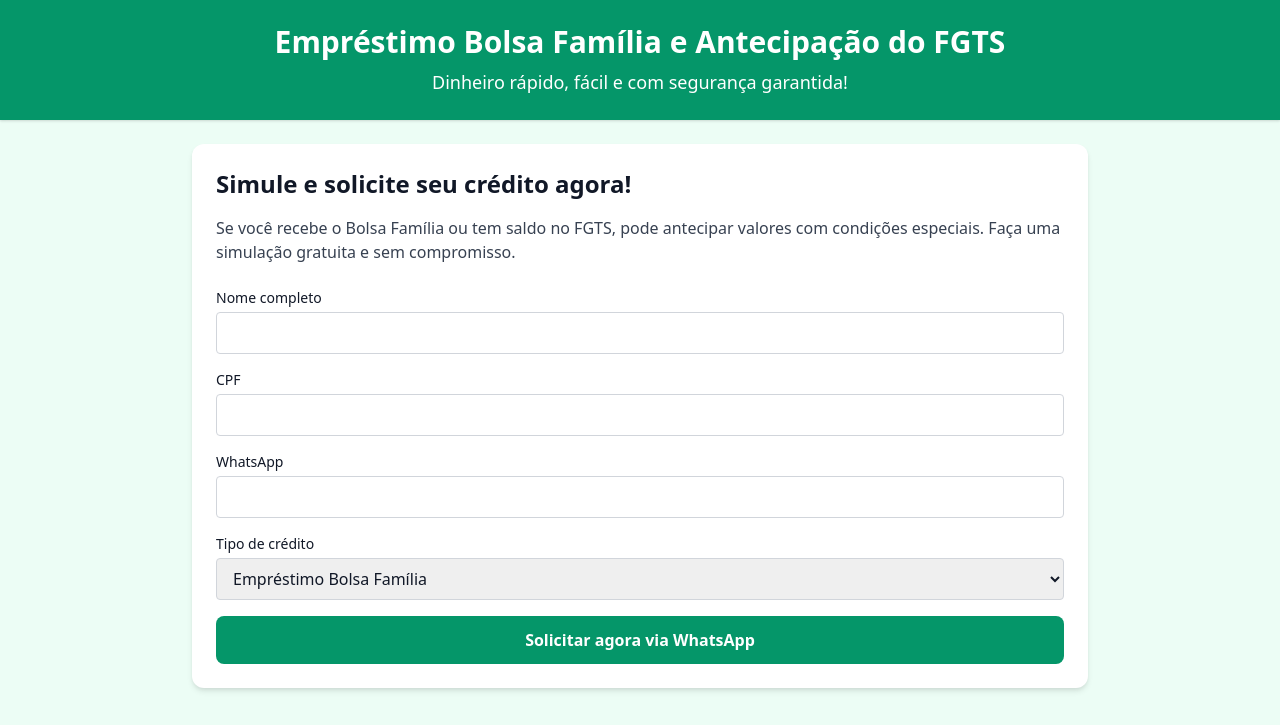
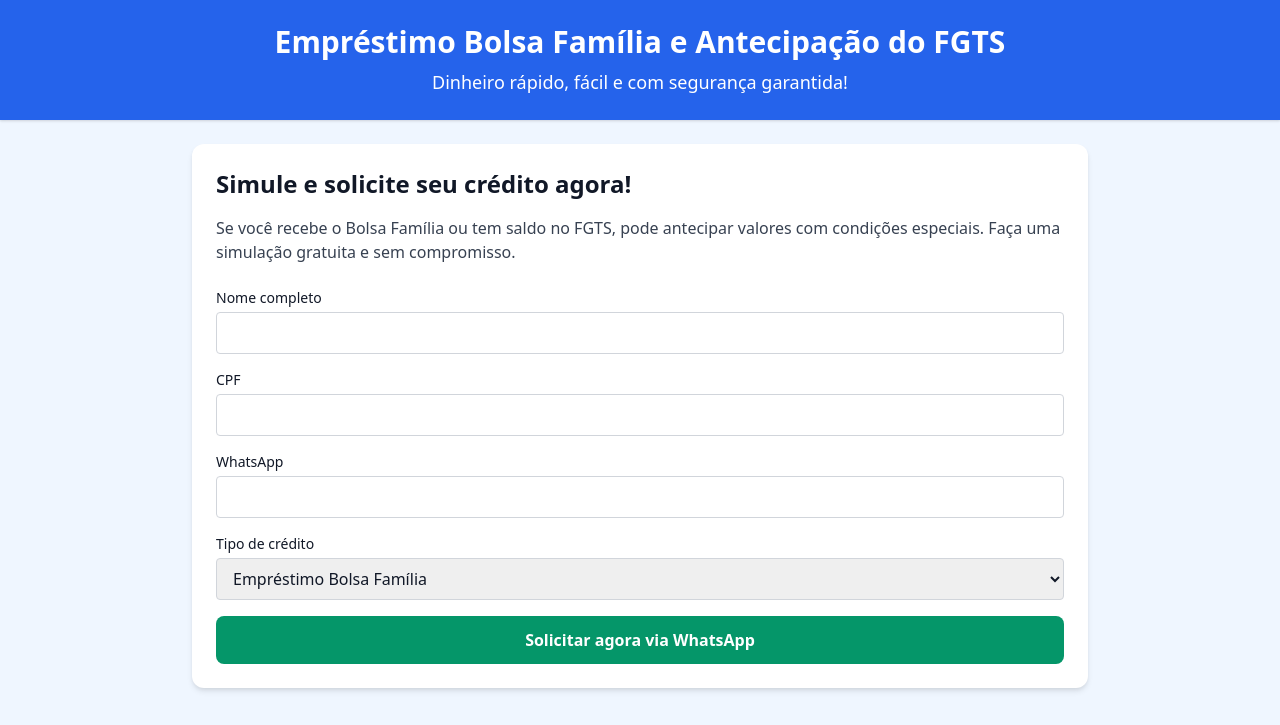
Before and after one commit to GabrieleVale05/oliveiraevale-site7, a plain HTML site: page index.html in a window 1280 px wide. Shown: the top 725 px of the page. Drawn offline with nearby package versions, Linux system fonts and the light colour scheme.

Commit message:
Update index.html

```diff
--- a/index.html
+++ b/index.html
@@ -7,9 +7,9 @@
   <title>Empréstimo Bolsa Família e Antecipação FGTS</title>
   <link href="https://cdn.jsdelivr.net/npm/tailwindcss@2.2.19/dist/tailwind.min.css" rel="stylesheet">
 </head>
-<body class="bg-green-50 text-gray-900 font-sans">
+<body class="bg-blue-50 text-gray-900 font-sans">
 
-  <header class="bg-green-600 text-white py-6 text-center shadow">
+  <header class="bg-blue-600 text-white py-6 text-center shadow">
     <h1 class="text-3xl font-bold">Empréstimo Bolsa Família e Antecipação do FGTS</h1>
     <p class="text-lg mt-2">Dinheiro rápido, fácil e com segurança garantida!</p>
   </header>
```
